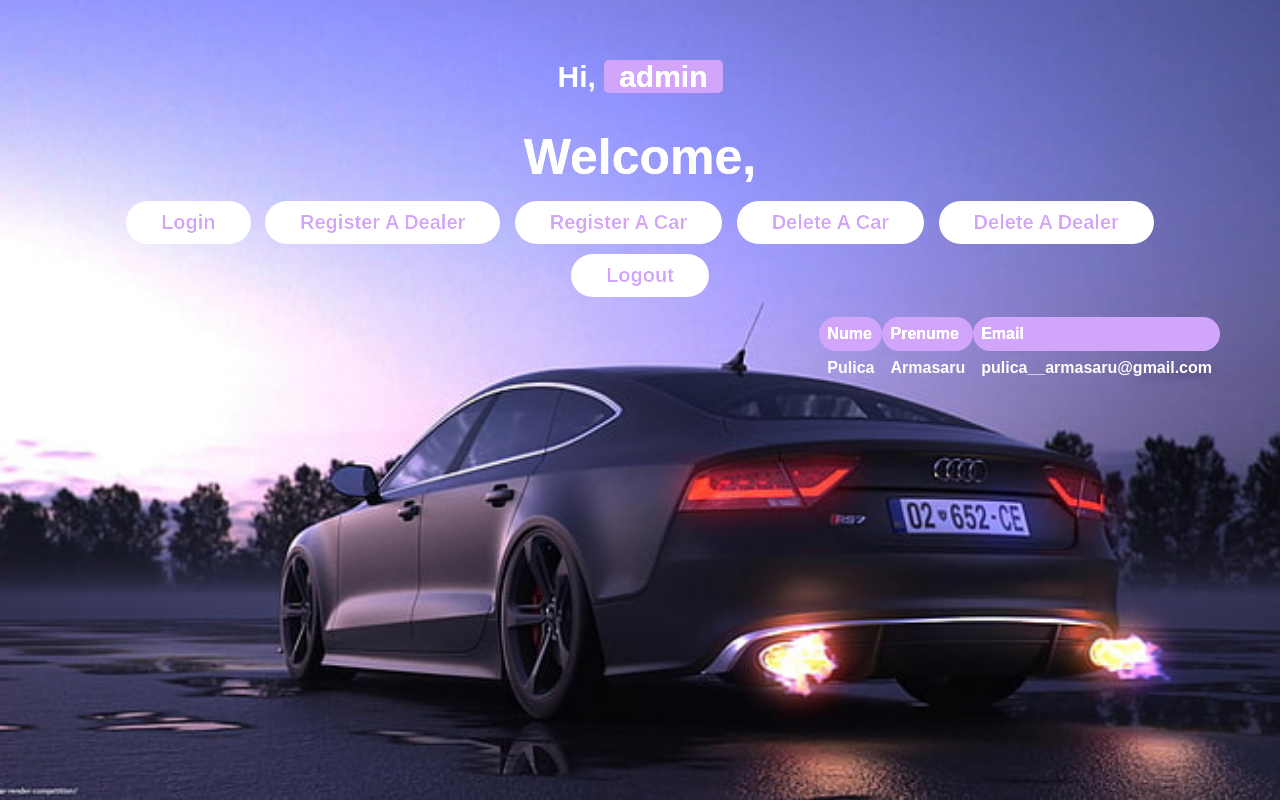
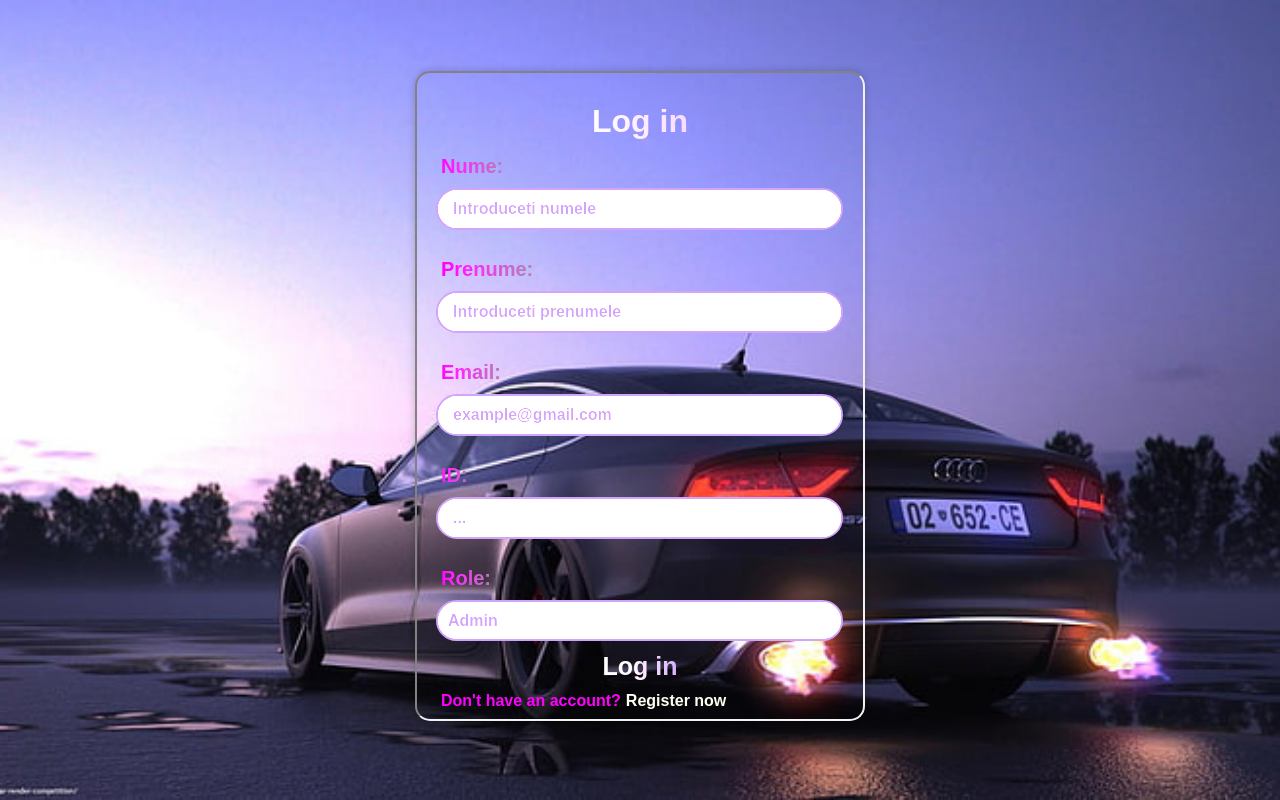
Before and after one commit to deniz2104/Dealer-Management, a PHP site: page / in a window 1280 px wide. Run offline with PHP 8.4, Linux system fonts and the light colour scheme.

Commit message:
modify delete form and improve aspect

```diff
--- a/index.html
+++ b/index.html
@@ -5,43 +5,39 @@
     <meta charset="UTF-8">
     <meta name="viewport" content="width=device-width, initial-scale=1.0">
     <link rel="stylesheet" type="text/css" href="styles.css">
-    <title>Admin Page</title>
+    <title>Log in Form</title>
 </head>
 
 <body>
+    <form action="login.php" method="post">
 
-    <div class="container">
-        <div class="content">
-            <h3>Hi, <span>admin</span></h3>
-            <h1>Welcome, <span>
-                    <?php echo htmlspecialchars($_SESSION['admin_name']); ?>
-                </span></h1>
-            <a href="dealer_auto.php" class="btn">Login</a>
-            <a href="register_form.php" class="btn">Register a dealer</a>
-            <a href="car_register_form.php" class="btn">Register a car</a>
-            <a href="delete_car_form.php" class="btn">Delete a car</a>
-            <a href="delete_dealer_form.php" class="btn">Delete a dealer</a>
-            <a href="logout.php" class="btn">Logout</a>
-            <div class="table-container">
-                <table>
-                    <thead>
-                        <tr>
-                            <th>Nume</th>
-                            <th>Prenume</th>
-                            <th>Email</th>
-                        </tr>
-                    </thead>
-                    <tbody>
-                        <tr>
-                            <td>Pulica</td>
-                            <td>Armasaru</td>
-                            <td>pulica__armasaru@gmail.com</td>
-                        </tr>
-                    </tbody>
-                </table>
-            </div>
-        </div>
-    </div>
+        <h1>Log in</h1>
+        <label for="nume">Nume:</label>
+        <input type="text" name="nume" id="nume" required placeholder="Introduceti numele">
+        <br>
+
+        <label for="prenume">Prenume:</label>
+        <input type="text" name="prenume" id="prenume" required placeholder="Introduceti prenumele">
+        <br>
+
+        <label for="email">Email:</label>
+        <input type="email" name="email" id="email" required placeholder="example@gmail.com">
+        <br>
+
+
+        <label for="id">ID:</label>
+        <input type="text" name="id" id="id" required placeholder="...">
+        <br>
+
+        <label>Role:</label>
+        <br>
+        <select name="role" required>
+            <option value="admin">Admin</option>
+            <option value="seller">Seller</option>
+        </select>
+        <button type="submit" class="btn">Log in</button>
+        <p>Don't have an account?<a href="register_form.php">Register now</a></p>
+    </form>
 </body>
 
 </html>
--- a/register.php
+++ b/register.php
@@ -22,7 +22,6 @@ if($result_3->num_rows===0){
     exit();
 }
 
-//TODO: sa verific ca mail ul apartine unei persoane unice,gen sa pot avea aceleasi email pentru acelasi nume si prenume si sa previn asignarea unui email diferit la ala si invers
 $stmt = $conexiune->prepare("SELECT * FROM vanzatori WHERE EMAIL=?");
 $stmt->bind_param("s", $email);
 $stmt->execute();
--- a/styles.css
+++ b/styles.css
@@ -41,19 +41,24 @@ h1 {
 
 input {
   display: block;
-  border: 2px solid #ccc;
+  border: 2px solid hsl(270, 42%, 70%);
   outline: none;
-  background: transparent;
+  background-color: white;
   width: 95%;
   padding: 10px;
   margin: 10px;
   font-size: 16px;
-  color: hsl(25, 100%, 90%);
   border-radius: 40px;
 }
 
+input:focus {
+  border: 4px solid hsl(270, 42%, 70%);
+  box-shadow: 0 0 5px hsl(270, 42%, 70%);
+}
+
 input::placeholder {
-  color: hsl(25, 100%, 90%);
+  color: hsl(270, 42%, 70%);
+  font-weight: 800;
   padding-left: 5px;
 }
 
@@ -89,16 +94,15 @@ a:active {
 
 select {
   display: block;
-  border: 2px solid #ccc;
+  border: 2px solid hsl(270, 42%, 70%);
   outline: none;
   width: 95%;
   padding: 10px;
   margin: 10px;
   font-size: 16px;
-  color: hsl(25, 100%, 90%);
-  background-color: transparent;
-  box-shadow: 0 5px 25px rgba(0, 0, 0, 0.2);
   border-radius: 40px;
+  color: hsl(270, 42%, 70%);
+  font-weight: 800;
   appearance: none;
   outline: none;
 }
@@ -106,6 +110,11 @@ select {
 select option {
   background-color: white;
   color: hsl(300, 100%, 50%);
+}
+
+select:focus {
+  border: 4px solid hsl(270, 42%, 70%);
+  box-shadow: 0 0 5px hsl(270, 42%, 70%);
 }
 
 button {
@@ -167,7 +176,29 @@ button:focus {
   font-size: 25px;
   margin-bottom: 20px;
 }
+.container .content label {
+  font-size: 22px;
+  text-align: left;
+}
+.container .content form {
+  margin-top: 0;
+  float: left;
+  padding-bottom: 0;
+}
 
+.container .content input {
+  background-color: white;
+  border: 2px solid hsl(270, 42%, 70%);
+}
+.container .content input:focus {
+  border: 4px solid hsl(270, 42%, 70%);
+  box-shadow: 0 0 5px hsl(270, 42%, 70%);
+}
+.container .content input::placeholder {
+  color: hsl(270, 42%, 70%);
+  font-weight: 800;
+  padding-left: 5px;
+}
 .container .content .btn {
   cursor: pointer;
   text-align: center;
```
Also changed, not shown: delete_car_form.php (+61 -0 lines), delete_dealer_form.php (+78 -0 lines), temp/index.html (deleted, +0 -38 lines), delete_dealer.php (added), delete_form.php (deleted).
